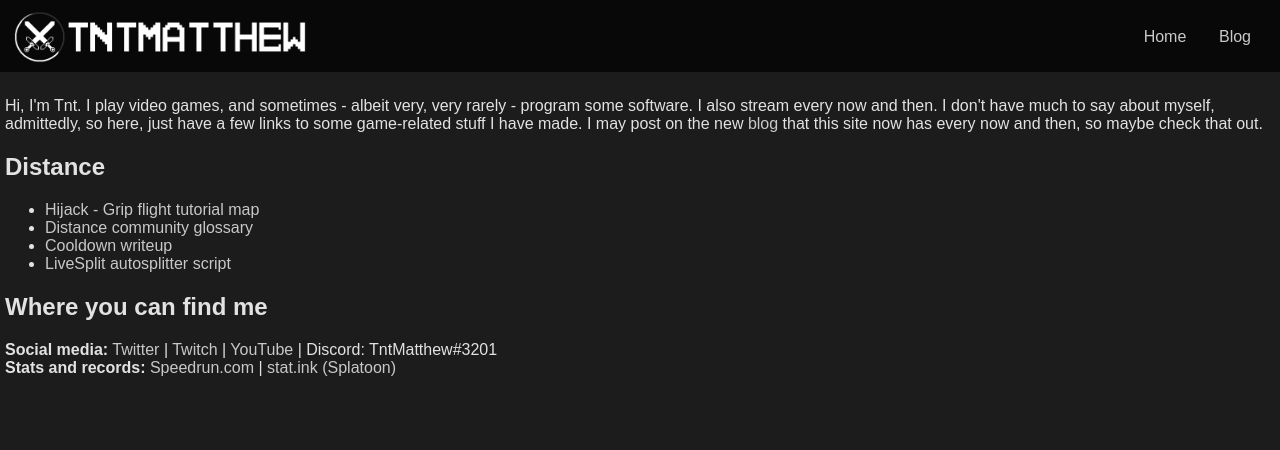
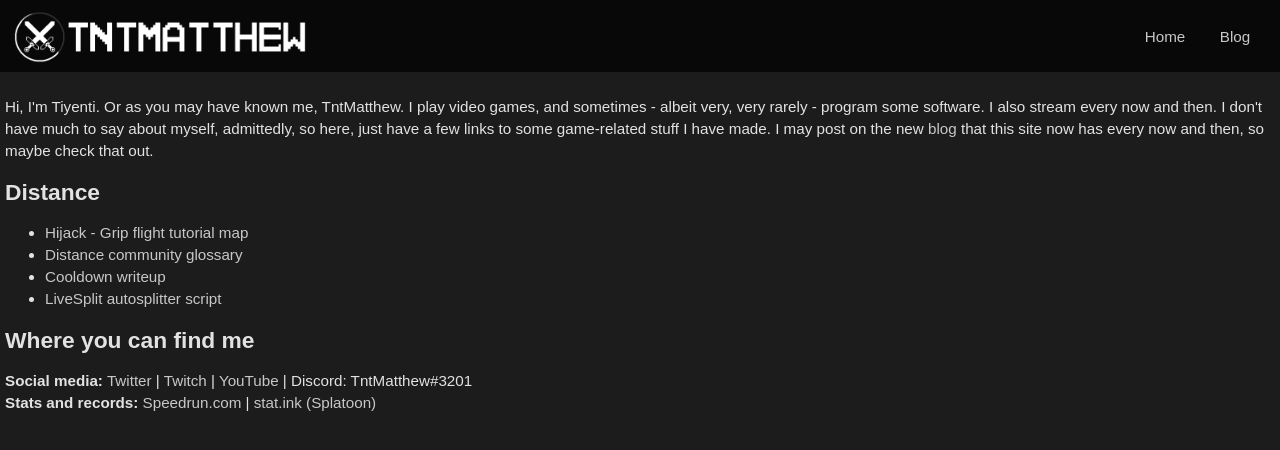
Before and after one commit to TntMatthew/TntMatthew.github.io, a Jekyll site: the page built from index.html, in a window 1280 px wide. Shown: the top 450 px of the page. Built offline with Jekyll 4.4.1, drawn with Linux system fonts in a browser that asks for light colours.

Commit message:
username changes

```diff
--- a/_config.yml
+++ b/_config.yml
@@ -14,4 +14,4 @@
       type: "posts"
     values:
       layout: "post"
-      excerpt_separator: "<!--more-->"
+      excerpt_separator: <!--more-->
--- a/index.html
+++ b/index.html
@@ -1,9 +1,9 @@
 ---
-title: TntMatthew
+title: Tiyenti
 ---
 <p>
-    Hi, I'm Tnt. I play video games, and sometimes - albeit very, very rarely - program some software. I also stream every now and then. I don't have much to say
-    about myself, admittedly, so here, just have a few links to some game-related stuff I have made. I may post on the new <a href="{% link blog.html %}">blog</a> that this
+    Hi, I'm Tiyenti. Or as you may have known me, TntMatthew. I play video games, and sometimes - albeit very, very rarely - program some software. I also stream every now and then. I don't
+    have much to say about myself, admittedly, so here, just have a few links to some game-related stuff I have made. I may post on the new <a href="{% link blog.html %}">blog</a> that this
     site now has every now and then, so maybe check that out.
 </p>
 
@@ -17,7 +17,7 @@
 
 <h2>Where you can find me</h2>
 <b>Social media:</b>
-<a href="https://twitter.com/tntmatthew">Twitter</a> | <a href="https://twitch.tv/tntmatthew">Twitch</a>
+<a href="https://twitter.com/TiyentiSR">Twitter</a> | <a href="https://twitch.tv/Tiyenti">Twitch</a>
 | <a href="https://youtube.com/tntmatthew">YouTube</a> | Discord: TntMatthew#3201<br />
-<b>Stats and records:</b> <a href="https://speedrun.com/user/TntMatthew">Speedrun.com</a> | <a href="https://stat.ink/@TntMatthew">stat.ink (Splatoon)</a>
+<b>Stats and records:</b> <a href="https://speedrun.com/user/Tiyenti">Speedrun.com</a> | <a href="https://stat.ink/@TntMatthew">stat.ink (Splatoon)</a>
 </ul>
--- a/newstyle.css
+++ b/newstyle.css
@@ -5,6 +5,8 @@
     color: rgb(226, 226, 226);
     padding: 0px;
     margin: 0px;
+    font-size: 95%;
+    line-height: 22px;
 }
 
 #header-background
```
Also changed, not shown: 1 other file.
